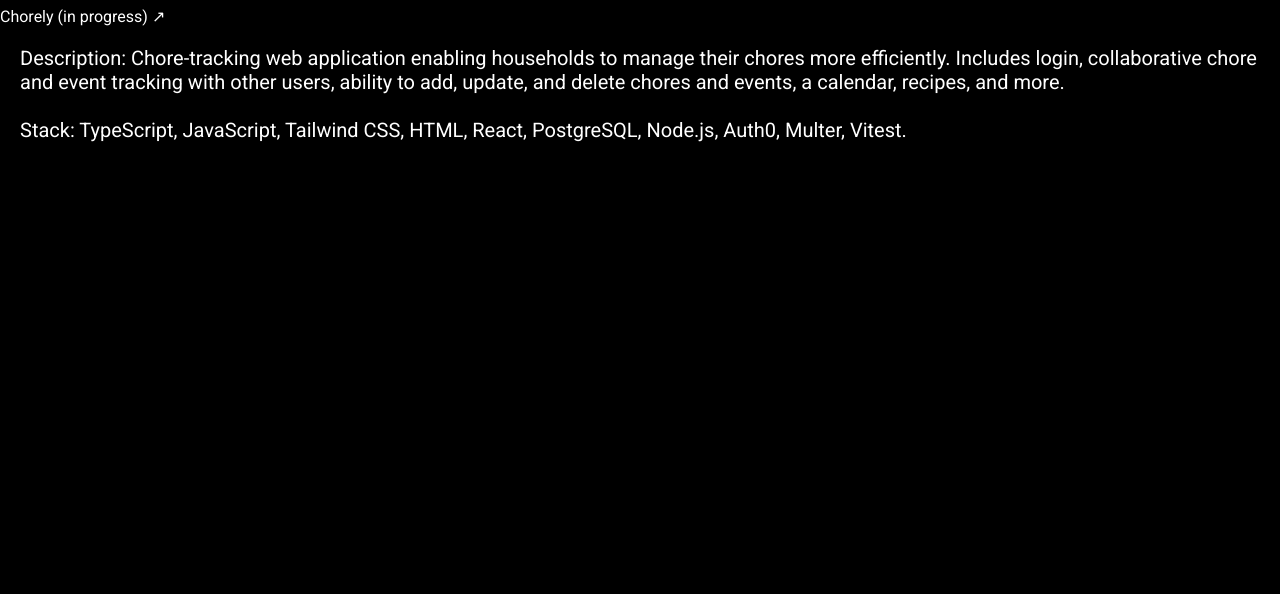
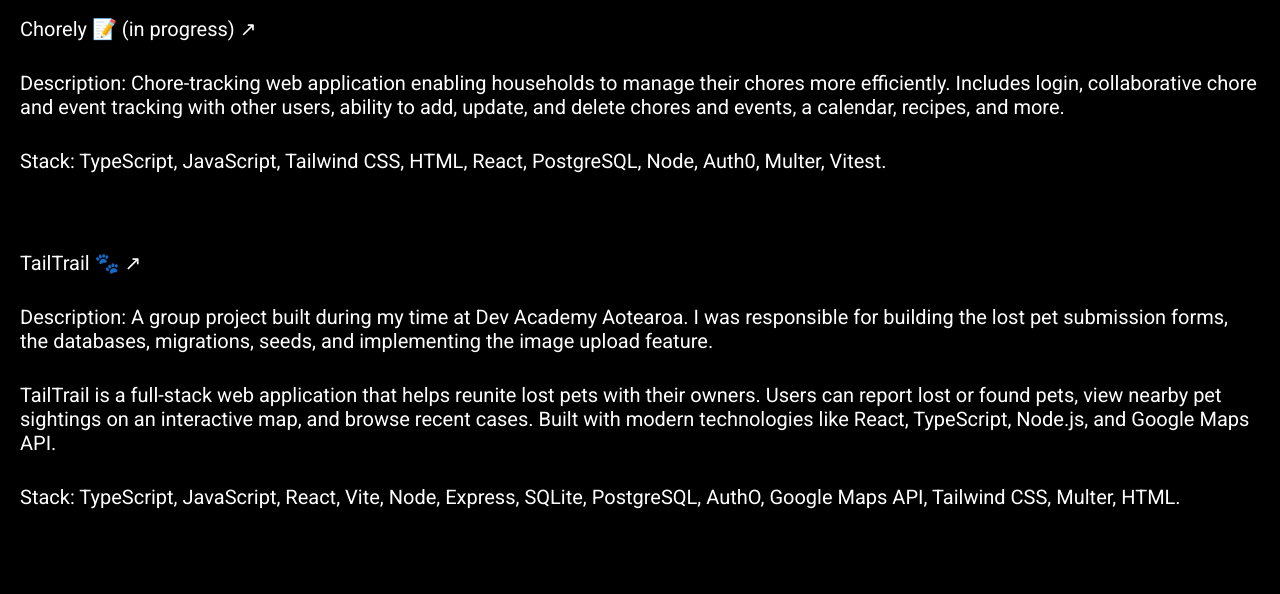
Before and after one commit to korey-zondag/korey-zondag.github.io, a website: page projects.html in a window 1280 px wide. Shown: the part 206-800 px from the top of the page. Drawn offline with Linux system fonts and the light colour scheme.

Commit message:
add project links and details

```diff
--- a/projects.html
+++ b/projects.html
@@ -14,20 +14,53 @@
     <header>
       <h2>Projects</h2>
     </header>
-    <div>
-      <a href="https://github.com/korey-zondag/chorely"
+    <p>
+      <a
+        href="https://github.com/korey-zondag/chorely"
         target="_blank"
         rel="noopener noreferrer"
-        title="View Chorely project on GitHub">
-        Chorely (in progress) ↗
+        title="View Chorely project on GitHub"
+      >
+        Chorely 📝 (in progress) ↗
       </a>
-      <p>Description: Chore-tracking web application enabling households to manage their chores more efficiently. Includes login, collaborative chore and event tracking with other users, ability to add, update, and delete chores and events, a calendar, recipes, and more.
-        <br/>
-        <br/>
-          Stack: TypeScript, JavaScript, Tailwind CSS, HTML, React, PostgreSQL, Node.js, Auth0, Multer, Vitest.
-      </p>
+    </p>
+    <p>
+      Description: Chore-tracking web application enabling households to manage
+      their chores more efficiently. Includes login, collaborative chore and
+      event tracking with other users, ability to add, update, and delete chores
+      and events, a calendar, recipes, and more.
+    </p>
+    <p>
+      Stack: TypeScript, JavaScript, Tailwind CSS, HTML, React, PostgreSQL,
+      Node, Auth0, Multer, Vitest.
+    </p>
     <br />
     <br />
+    <p>
+      <a
+        href="https://github.com/hotoke-2025/tailtrail"
+        target="_blank"
+        rel="noopener noreferrer"
+        title="View TailTrail project on GitHub"
+      >
+        TailTrail 🐾 ↗
+      </a>
+    </p>
+    <p>
+      Description: A group project built during my time at Dev Academy Aotearoa.
+      I was responsible for building the lost pet submission forms, the
+      databases, migrations, seeds, and implementing the image upload feature.
+    </p>
+    <p>
+      TailTrail is a full-stack web application that helps reunite lost pets
+      with their owners. Users can report lost or found pets, view nearby pet
+      sightings on an interactive map, and browse recent cases. Built with
+      modern technologies like React, TypeScript, Node.js, and Google Maps API.
+    </p>
+    <p>
+      Stack: TypeScript, JavaScript, React, Vite, Node, Express, SQLite,
+      PostgreSQL, AuthO, Google Maps API, Tailwind CSS, Multer, HTML.
+    </p>
     <br />
     <br />
     <br />
```
Also changed, not shown: blog/emotional-intelligence.html (+2 -2 lines), blog/positioning.html (renamed from blog/html-css.html, +1 -1 lines), blogs.html (+4 -6 lines), blog/te-houtaewa.html (renamed from blog/te-houtaewa-template.html).
